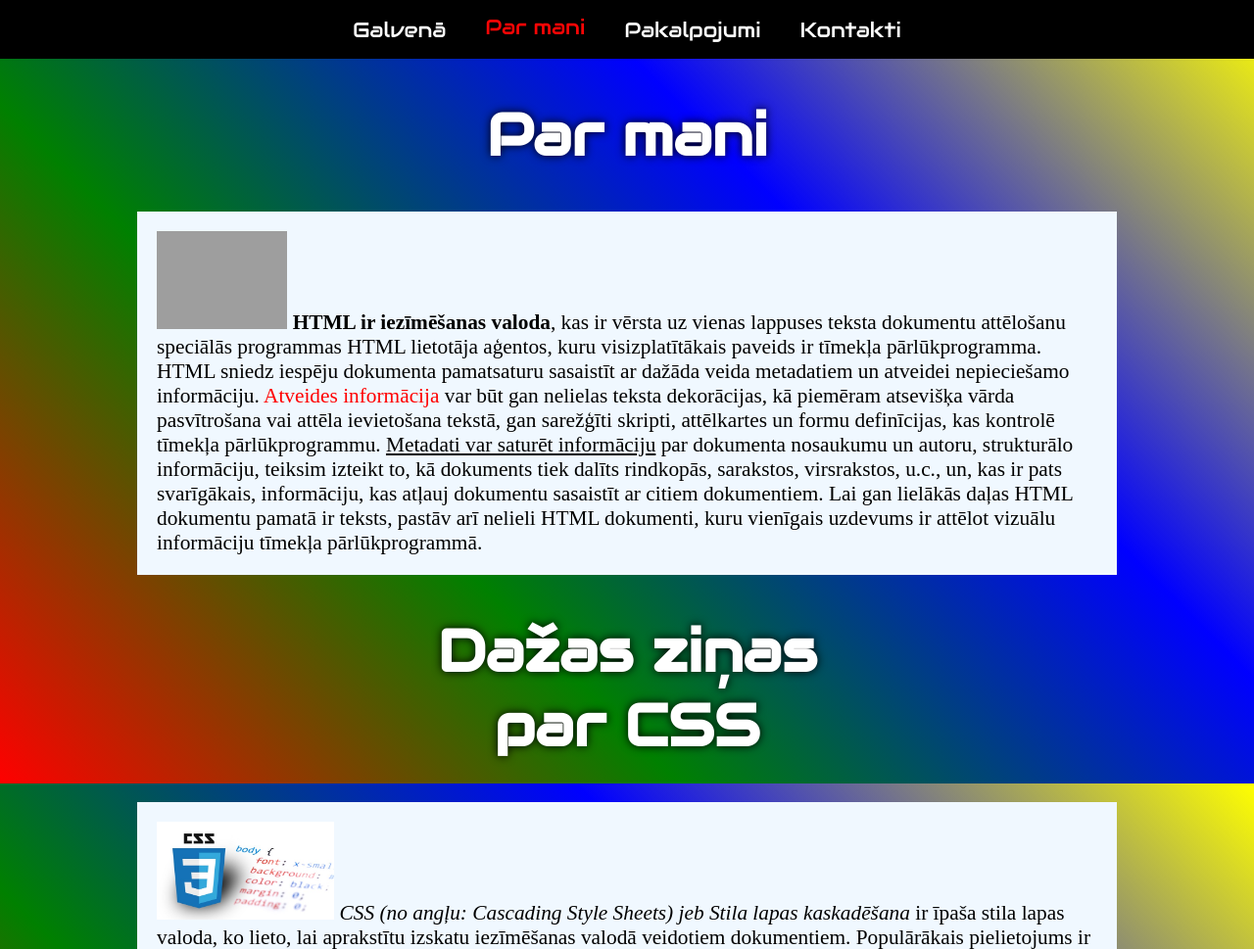
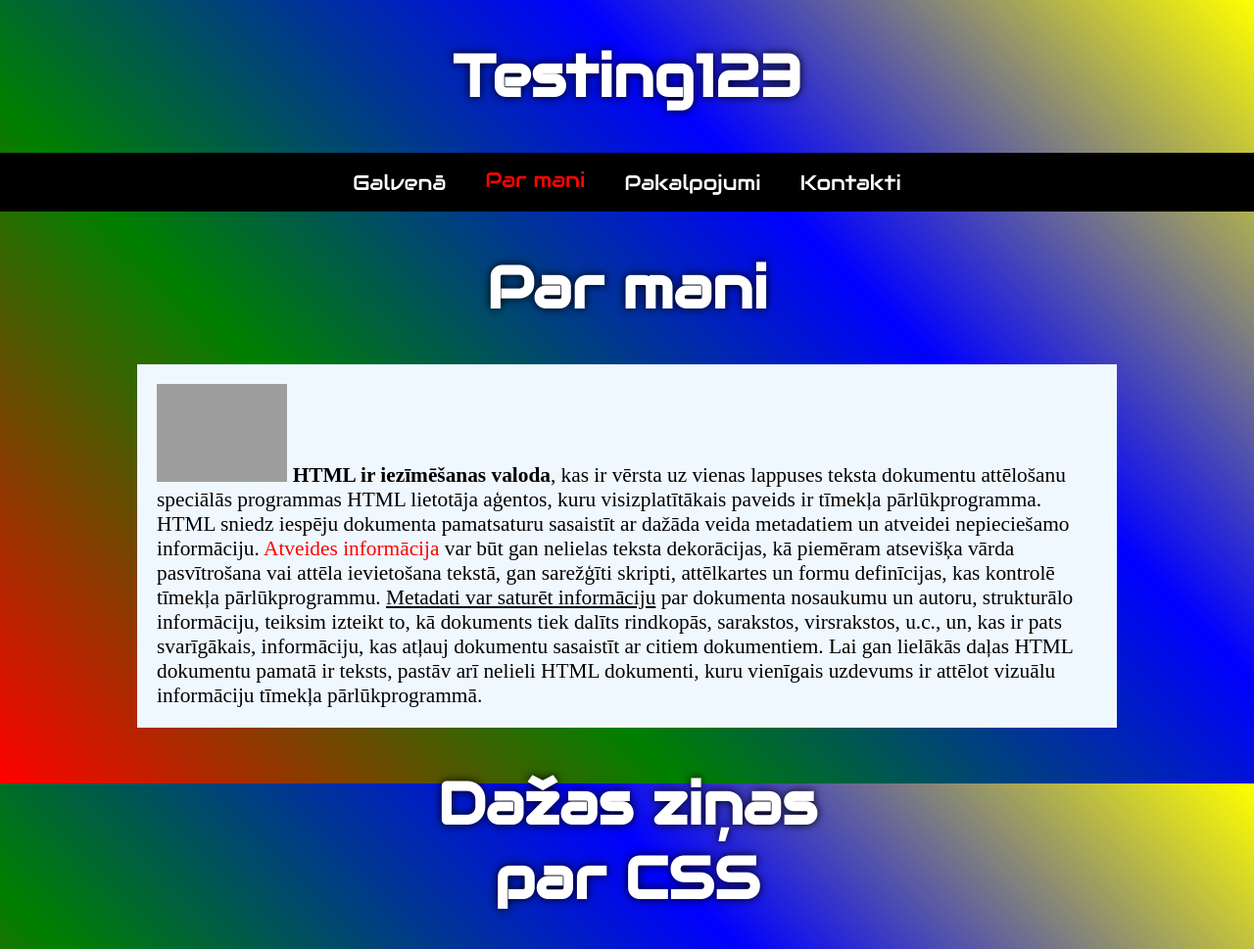
Before and after one commit to vitalymusic/rsmtstudents, a plain HTML site: page about.html in a window 1280 px wide. Shown: the top 969 px of the page at 98% size. Drawn offline with Linux system fonts and the light colour scheme; grey boxes are pictures that could not be loaded.

Commit message:
updated about

```diff
--- a/about.html
+++ b/about.html
@@ -9,6 +9,7 @@
     <title>Mana pirmā lapa</title>
 </head>
 <body>
+    <h1>Testing123</h1>
     <nav>
         <ul>
             <li><a href="index.html">Galvenā</a></li>
```
